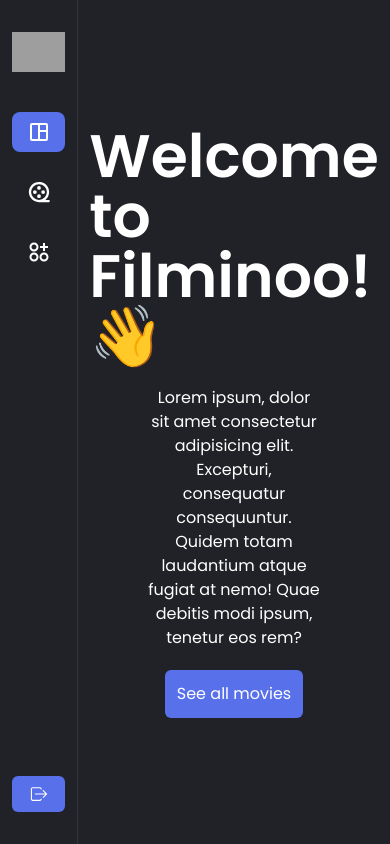
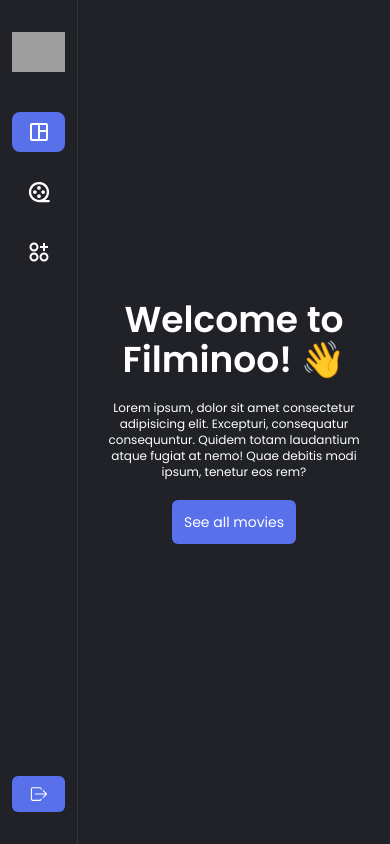
Before and after one commit to farildev/firebase-authentication, a React (Vite) app: page / in a window 390 px wide. Built offline with nearby package versions, Linux system fonts and the light colour scheme; no server answers; sample sign-in values are in the browser's storage; grey boxes are pictures that could not be loaded.

Commit message:
feat: Home page responsive completed

```diff
--- a/src/views/App/Home.jsx
+++ b/src/views/App/Home.jsx
@@ -1,11 +1,11 @@
 import { Link } from "react-router-dom";
 const Home = () => {
   return (
-    <section className="flex items-center justify-between p-10 w-full h-screen">
+    <section className="flex items-center justify-between md:px-10 px-4 py-10 w-full h-screen">
       <div className="h-full flex flex-col items-center justify-center w-full gap-5">
-        <h1 className="text-6xl font-semibold">Welcome to Filminoo! 👋</h1>
-        <p className="w-3/4 text-center">Lorem ipsum, dolor sit amet consectetur adipisicing elit. Excepturi, consequatur consequuntur. Quidem totam laudantium atque fugiat at nemo! Quae debitis modi ipsum, tenetur eos rem?</p>
-        <Link to="/movies" className="bg-secondary text-white  p-3 rounded-md">See all movies</Link>
+        <h1 className="sm:text-6xl text-4xl font-semibold text-center">Welcome to Filminoo! 👋</h1>
+        <p className="sm:w-3/4 w-full text-center sm:text-sm text-xs">Lorem ipsum, dolor sit amet consectetur adipisicing elit. Excepturi, consequatur consequuntur. Quidem totam laudantium atque fugiat at nemo! Quae debitis modi ipsum, tenetur eos rem?</p>
+        <Link to="/movies" className="bg-secondary text-white text-sm p-3 rounded-md">See all movies</Link>
       </div>
     </section>
   );
```
